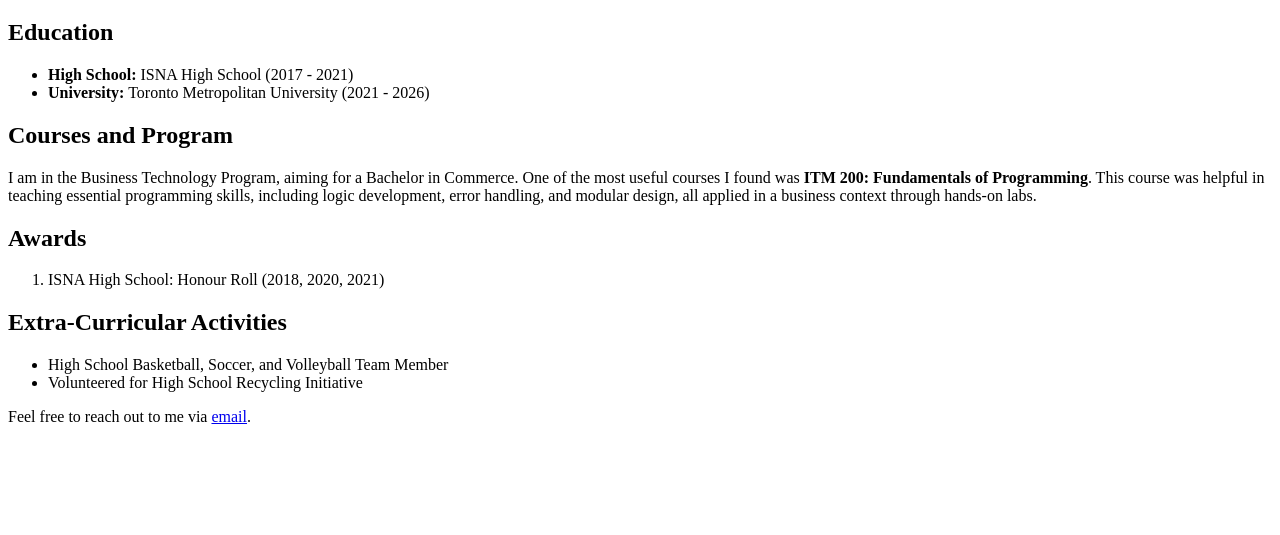
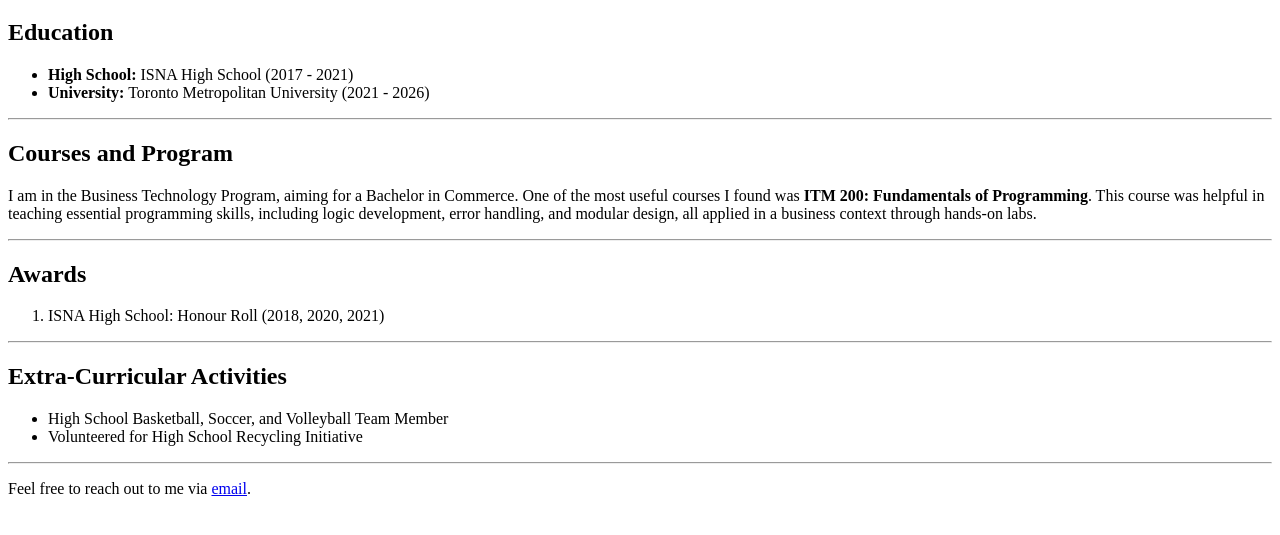
Before and after one commit to dbtmu123/dbtmu123.github.io, a plain HTML site: page itm780_lab2.html in a window 1280 px wide. Shown: the part 61-596 px from the top of the page. Drawn offline with Linux system fonts and the light colour scheme.

Commit message:
Update itm780_lab2.html

```diff
--- a/itm780_lab2.html
+++ b/itm780_lab2.html
@@ -2,8 +2,6 @@
 <html lang="en">
 <head>
     <meta charset="UTF-8">
-    <meta http-equiv="X-UA-Compatible" content="IE=edge">
-    <meta name="viewport" content="width=device-width, initial-scale=1.0">
     <title>Daanyaal's Education Page</title>
 </head>
 <body>
@@ -18,19 +16,19 @@
             <li><strong>University:</strong> Toronto Metropolitan University (2021 - 2026)</li>
         </ul>
     </section>
-
+    <hr/>
     <section>
         <h2>Courses and Program</h2>
         <p>I am in the Business Technology Program, aiming for a Bachelor in Commerce. One of the most useful courses I found was <strong>ITM 200: Fundamentals of Programming</strong>. This course was helpful in teaching essential programming skills, including logic development, error handling, and modular design, all applied in a business context through hands-on labs.</p>
     </section>
-
+    <hr/>
     <section>
         <h2>Awards</h2>
         <ol>
             <li>ISNA High School: Honour Roll (2018, 2020, 2021)</li>
         </ol>
     </section>
-
+    <hr/>
     <section>
         <h2>Extra-Curricular Activities</h2>
         <ul>
@@ -38,8 +36,7 @@
             <li>Volunteered for High School Recycling Initiative</li>
         </ul>
     </section>
-
-    <!-- Contact -->
+    <hr/>
     <footer>
         <p>Feel free to reach out to me via <a href="dbhagaria@torontomu.ca">email</a>.</p>
     </footer>
```
